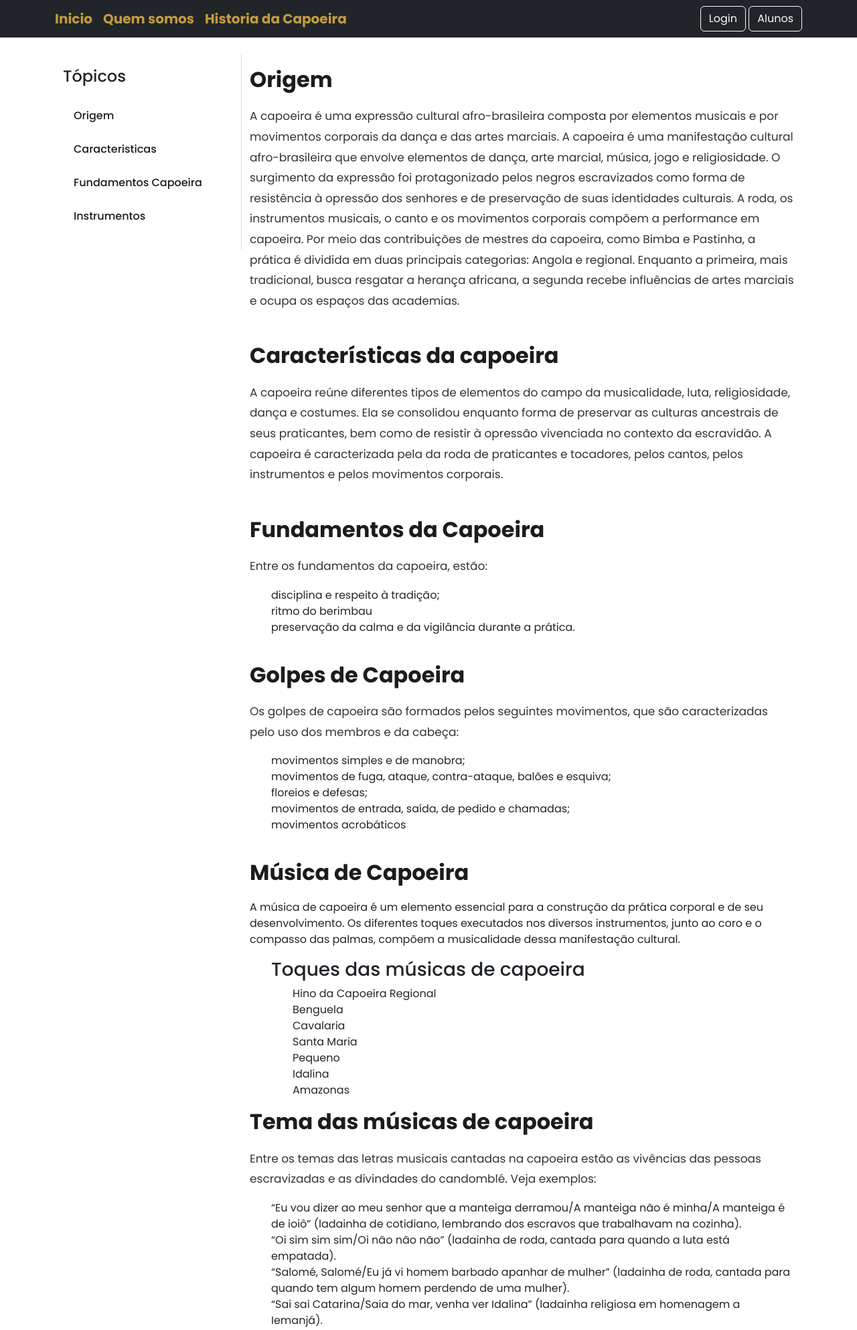
After one commit to ThiagoTpa7/capoeira-management, a Django app: page /historia-capoeira/ in a window 1280 px wide. The commit adds this page. Shown: the top 1986 px of the page at 67% size. Run offline with Django 5.2, Linux system fonts and the light colour scheme.

Commit message:
ultima atualização

```diff
--- /dev/null
+++ b/app_management/static/css/style.css
@@ -0,0 +1,198 @@
+:root {
+    --cor-primaria: #1c1c1c;
+    --cor-secundaria: #c49b3d;
+    --cor-fundo: #f5f5f5;
+    --cor-texto: #333;
+}
+
+html {
+    scroll-behavior: smooth;
+}
+
+body {
+    background-color: var(--cor-fundo);
+    color: var(--cor-texto);
+    font-family: 'Poppins', sans-serif !important;
+}
+
+ul{
+    list-style-type: none !important;
+}
+
+/* Navbar */
+.navbar {
+    background-color: var(--cor-primaria) !important;
+}
+
+.navbar .navbar-brand {
+    color: var(--cor-secundaria) !important;
+    font-size: 20px;
+    font-weight: bold;
+}
+
+.card {
+    border-radius: 15px !important;
+}
+
+/* CARD EVENTO */
+.evento-card {
+    border: none;
+    border-radius: 16px;
+    overflow: hidden;
+    transition: 0.3s;
+}
+
+.evento-card:hover {
+    transform: translateY(-3px);
+}
+
+/* COLUNA DATA */
+.evento-data {
+    background-color: var(--cor-primaria);
+    color: white;
+
+    display: flex;
+    flex-direction: column;
+    justify-content: center;
+    align-items: center;
+
+    padding: 20px;
+}
+
+/* DIA */
+.evento-data h2 {
+    font-size: 42px;
+    font-weight: bold;
+    margin: 0;
+}
+
+/* MÊS */
+.evento-data span {
+    font-size: 18px;
+    text-transform: uppercase;
+    letter-spacing: 2px;
+}
+
+/* TÍTULO */
+.evento-titulo {
+    font-size: 28px;
+    font-weight: 700;
+    color: var(--cor-primaria);
+    margin-bottom: 10px;
+}
+
+/* INFORMAÇÕES */
+.evento-info {
+    font-size: 15px;
+    font-weight: 600;
+    color: #777;
+    margin-bottom: 12px;
+}
+
+/* DESCRIÇÃO */
+.evento-descricao {
+    font-size: 16px;
+    line-height: 1.6;
+    color: #444;
+}
+
+/* Botões personalizados */
+.btn-custom {
+    background-color: var(--cor-secundaria);
+    color: white;
+    border: none;
+}
+
+.btn-custom:hover {
+    background-color: #a8832f !important;
+}
+
+.efeito-btn {
+    transition: all 0.3s ease;
+    position: relative;
+    overflow: hidden;
+}
+
+/* Hover */
+.efeito-btn:hover {
+    transform: translateY(-3px);
+}
+
+/* Clique */
+.efeito-btn:active {
+    transform: scale(0.96);
+}
+
+.efeito-btn {
+    position: relative;
+    overflow: hidden;
+}
+
+.ripple {
+    position: absolute;
+    border-radius: 50%;
+    transform: scale(0);
+    animation: ripple-animation 0.6s linear;
+    background: rgba(255,255,255,0.5);
+    width: 100px;
+    height: 100px;
+}
+
+@keyframes ripple-animation {
+    to {
+        transform: scale(4);
+        opacity: 0;
+    }
+}
+
+/* MENU LATERAL */
+.menu-lateral {
+    position: sticky;
+    top: 20px;
+
+    height: fit-content;
+
+    padding: 20px;
+
+    border-right: 1px solid #ddd;
+}
+
+
+/* LINKS */
+.menu-lateral .nav-link {
+    color: var(--cor-primaria);
+    font-weight: 500;
+
+    margin-bottom: 10px;
+
+    transition: 0.3s;
+}
+
+.menu-lateral .nav-link:hover {
+    color: var(--cor-secundaria);
+
+    transform: translateX(5px);
+}
+
+/* CONTEÚDO */
+.conteudo-historia {
+    padding: 20px 40px;
+}
+
+/* TÍTULOS */
+.conteudo-historia h2 {
+    font-weight: 700;
+
+    margin-bottom: 20px;
+
+    color: var(--cor-primaria);
+}
+
+/* TEXTO */
+.conteudo-historia p {
+    line-height: 1.8;
+
+    font-size: 17px;
+
+    color: var(--cor-texto)
+}
--- /dev/null
+++ b/app_management/templates/historia_capoeira.html
@@ -0,0 +1,195 @@
+{% extends 'home.html' %}
+{% load static %}
+
+{% block content %}
+
+<div class="container-fluid">
+
+    <div class="row">
+
+        <!-- MENU LATERAL -->
+        <div class="col-md-3 menu-lateral">
+
+            <h4 class="mb-4">Tópicos</h4>
+
+            <ul class="nav flex-column">
+
+                <li class="nav-item">
+                    <a class="nav-link" href="#origem">Origem</a>
+                </li>
+
+                <li class="nav-item">
+                    <a class="nav-link" href="#caracteristicas_capoeira">Caracteristicas</a>
+                </li>
+
+                <li class="nav-item">
+                    <a class="nav-link" href="#fundamentos_capoeira">Fundamentos Capoeira</a>
+                </li>
+
+                <li class="nav-item">
+                    <a class="nav-link" href="#instrumentos">Instrumentos</a>
+                </li>
+
+            </ul>
+
+        </div>
+
+        <!-- CONTEÚDO -->
+        <div class="col-md-9 conteudo-historia">
+
+            <section id="origem" class="mb-5">
+                <h2>Origem</h2>
+
+                <p>
+                    A capoeira é uma expressão cultural afro-brasileira composta por elementos musicais e por movimentos corporais da dança e das artes marciais.
+                    A capoeira é uma manifestação cultural afro-brasileira que envolve elementos de dança, arte marcial, música, jogo e religiosidade.
+                    O surgimento da expressão foi protagonizado pelos negros escravizados como forma de resistência à opressão dos senhores e de preservação de suas identidades culturais. A roda, os instrumentos musicais, o canto e os movimentos corporais compõem a performance em capoeira.
+                    Por meio das contribuições de mestres da capoeira, como Bimba e Pastinha, a prática é dividida em duas principais categorias: Angola e regional. Enquanto a primeira, mais tradicional, busca resgatar a herança africana, a segunda recebe influências de artes marciais e ocupa os espaços das academias.
+                </p>
+            </section>
+
+            <section id="caracteristicas_capoeira" class="mb-5">
+                <h2>Características da capoeira</h2>
+
+                <p>
+                    A capoeira reúne diferentes tipos de elementos do campo da musicalidade, luta, religiosidade, dança e costumes. Ela se consolidou enquanto forma de preservar as culturas ancestrais de seus praticantes, bem como de resistir à opressão vivenciada no contexto da escravidão. A capoeira é caracterizada pela da roda de praticantes e tocadores, pelos cantos, pelos instrumentos e pelos movimentos corporais.
+
+                </p>
+            </section>
+
+            <section id="fundamentos_capoeira" class="mb-5">
+                <h2>Fundamentos da Capoeira</h2>
+
+                <p>
+                    Entre os fundamentos da capoeira, estão:
+                    <ul>
+                        <li>disciplina e respeito à tradição;</li>
+                        <li>ritmo do berimbau</li>
+                        <li>preservação da calma e da vigilância durante a prática.</li>
+                    </ul>
+                </p>
+                <br>
+
+                <h2>Golpes de Capoeira</h2>
+                <p>
+                    Os golpes de capoeira são formados pelos seguintes movimentos, que são caracterizadas pelo uso dos membros e da cabeça:
+                    <ul>
+                        <li>movimentos simples e de manobra;</li>
+                        <li>movimentos de fuga, ataque, contra-ataque, balões e esquiva;</li>
+                        <li>floreios e defesas;</li>
+                        <li>movimentos de entrada, saída, de pedido e chamadas;</li>
+                        <li>movimentos acrobáticos</li>
+                    </ul>
+                </p>
+                <br>
+
+                <h2>Música de Capoeira</h2>
+                A música de capoeira é um elemento essencial para a construção da prática corporal e de seu desenvolvimento. Os diferentes toques executados nos diversos instrumentos,
+                junto ao coro e o compasso das palmas, compõem a musicalidade dessa manifestação cultural.
+                <p>
+                    <ul>
+                        <h3>Toques das músicas de capoeira</h3>
+                        <ul>
+                            <li>Hino da Capoeira Regional</li>
+                            <li>Benguela</li>
+                            <li>Cavalaria</li>
+                            <li>Santa Maria</li>
+                            <li>Pequeno</li>
+                            <li>Idalina</li>
+                            <li>Amazonas</li>
+                        </ul>
+                    </ul>
+                </p>
+
+                <h2>Tema das músicas de capoeira</h2>
+                <p>
+                    Entre os temas das letras musicais cantadas na capoeira estão as vivências das pessoas escravizadas e as divindades do candomblé. Veja exemplos:
+                </p>
+                <ul>
+                    <li>“Eu vou dizer ao meu senhor que a manteiga derramou/A manteiga não é minha/A manteiga é de ioiô” (ladainha de cotidiano, lembrando dos escravos que trabalhavam na cozinha).</li>
+                    <li>“Oi sim sim sim/Oi não não não” (ladainha de roda, cantada para quando a luta está empatada).</li>
+                    <li>“Salomé, Salomé/Eu já vi homem barbado apanhar de mulher” (ladainha de roda, cantada para quando tem algum homem perdendo de uma mulher).</li>
+                    <li>“Sai sai Catarina/Saia do mar, venha ver Idalina” (ladainha religiosa em homenagem a Iemanjá).</li>
+                </ul>
+
+            </section>
+
+            <section id="instrumentos" class="mb-5">
+                <h2>Instrumentos</h2>
+
+                <p>
+                    A prática da capoeira pode ser realizada com diversos instrumentos. Veja sobre alguns deles a seguir:
+                </p>
+                <ul>
+                        <section id="berimbau" class="instrumento-section mb-5">
+                            <div class="row align-items-center">
+                                <div class="col-md-6">
+                                    <img src="{% static 'images/berimbau.avif' %}" class="img-fluid instrumento-img" alt="">
+                                </div>
+                                <div class="col-md-6">
+                                    <h2 class="text-center">Berimbau</h2>
+                                    <p>
+                                        é um instrumento essencial da capoeira, composto por um arco de madeira com uma corda de aço, verga e cabaça.
+                                        O dobrão e a baqueta são responsáveis pelo toque do berimbau, junto ao caxixi.
+                                        Os tipos de berimbau da capoeira Angola são: gunga (grave), médio e viola (agudo).
+                                        Esse instrumento é de origem dos povos bantos, que habitavam a região central do continente africano.
+                                    </p>
+                                </div>
+                            </div>
+                        </section>
+
+
+                        <section id="atabaque" class="instrumento-section mb-5">
+                            <div class="row align-items-center">
+                                <div class="col-md-6">
+                                    <img src="{% static 'images/atabaque.jpg' %}" class="img-fluid instrumento-img" alt="">
+                                </div>
+                                <div class="col-md-6">
+                                    <h2 class="text-center">Atabaque</h2>
+                                    <p>
+                                        é um tambor cilíndrico baixo de origem africana muito comum no candomblé. O ritmo do jogo é marcado por esse instrumento,
+                                        que acompanha o berimbau gunga.
+                                    </p>
+                                </div>
+                            </div>
+                        </section>
+
+                        <section id="pandeiro" class="instrumento-section mb-5">
+                            <div class="row align-items-center">
+                                <div class="col-md-6">
+                                    <img src="{% static 'images/pandeiro.webp' %}" class="img-fluid instrumento-img" alt="">
+                                </div>
+                                <div class="col-md-6">
+                                    <h2 class="text-center">Pandeiro</h2>
+                                    <p>
+                                        é um instrumento de percussão que acompanha o caxixi e possui um som mais agudo do que o atabaque. Uma de suas funções é marcar o compasso.
+                                    </p>
+                                </div>
+                            </div>
+                        </section>
+
+                        <section id="caxixi" class="instrumento-section mb-5">
+                            <div class="row align-items-center">
+                                <div class="col-md-6">
+                                    <img src="{% static 'images/caxixi.jpg' %}" class="img-fluid instrumento-img" alt="">
+                                </div>
+                                <div class="col-md-6">
+                                    <h2 class="text-center">Caxixi</h2>
+                                    <p>
+                                        consiste em um pequeno cesto de vime com sementes ou pequenas conchas do mar. Elas criam um efeito sonoro de chocalho. O tocador o utiliza preso ao seu dedo junto ao berimbau.
+                                    </p>
+                                </div>
+                            </div>
+                        </section>
+
+                </ul>
+
+            </section>
+
+        </div>
+
+    </div>
+
+</div>
+
+{% endblock %}
--- a/app_management/templates/home.html
+++ b/app_management/templates/home.html
@@ -1,10 +1,15 @@
+{% load static %}
+
 <!DOCTYPE html>
 <html lang="pt-br">
 <head>
     <meta charset="UTF-8">
     <title>Projeto Capoeira</title>
 
-    <!-- Bootstrap CDN -->
+    <link rel="preconnect" href="https://fonts.googleapis.com">
+    <link rel="preconnect" href="https://fonts.gstatic.com" crossorigin>
+    <link href="https://fonts.googleapis.com/css2?family=Poppins:wght@300;400;500;600;700&display=swap" rel="stylesheet">
+    <link rel="stylesheet" href="{% static 'css/style.css' %}">
     <link href="https://cdn.jsdelivr.net/npm/bootstrap@5.3.0/dist/css/bootstrap.min.css" rel="stylesheet">
 </head>
 <body>
@@ -15,6 +20,7 @@
             <div class="d-flex justify-content-btween">
                 <a class="navbar-brand" href="/">Inicio</a>
                 <a class="navbar-brand" href="/quem-somos/">Quem somos</a>
+                <a class="navbar-brand" href="/historia-capoeira/">Historia da Capoeira</a>
             </div>
 
 
@@ -39,6 +45,6 @@
         {% block content %}
         {% endblock %}
     </div>
-
+<script src="{% static 'js/script.js' %}"></script>
 </body>
 </html>
--- a/app_management/url.py
+++ b/app_management/url.py
@@ -15,4 +15,5 @@ urlpatterns = [
     path('logout/', views.logout_user, name='logout_user'),
     path('evento/<int:id>/', views.detalhe_evento, name='detalhe_evento'),
     path('quem-somos/', views.quem_somos, name='quem_somos'),
+    path('historia-capoeira/', views.historia_capoeira, name='historia_capoeira'),
 ]
--- a/app_management/views.py
+++ b/app_management/views.py
@@ -155,3 +155,6 @@ def logout_user(request):
 
 def quem_somos(request):
     return render(request, 'quem_somos.html')
+
+def historia_capoeira(request):
+    return render(request, 'historia_capoeira.html')
--- a/capoeira_management/settings.py
+++ b/capoeira_management/settings.py
@@ -119,3 +119,7 @@ STATIC_URL = 'static/'
 LOGIN_URL = 'login'
 LOGIN_REDIRECT_URL = 'dashboard'
 LOGOUT_REDIRECT_URL = 'login'
+
+STATICFILES_DIRS = [
+    BASE_DIR / "static",
+]
```
Also changed, not shown: app_management/static/js/scripts.js (added, +41 -0 lines), app_management/templates/dashboard.html (+13 -32 lines), app_management/templates/quem_somos.html (+5 -5 lines), app_management/static/images/Caxixi.jpg (added), app_management/static/images/Pandeiro.webp (added), app_management/static/images/atabaque.jpg (added), app_management/static/images/berimbau.avif (added), db.sqlite3.
